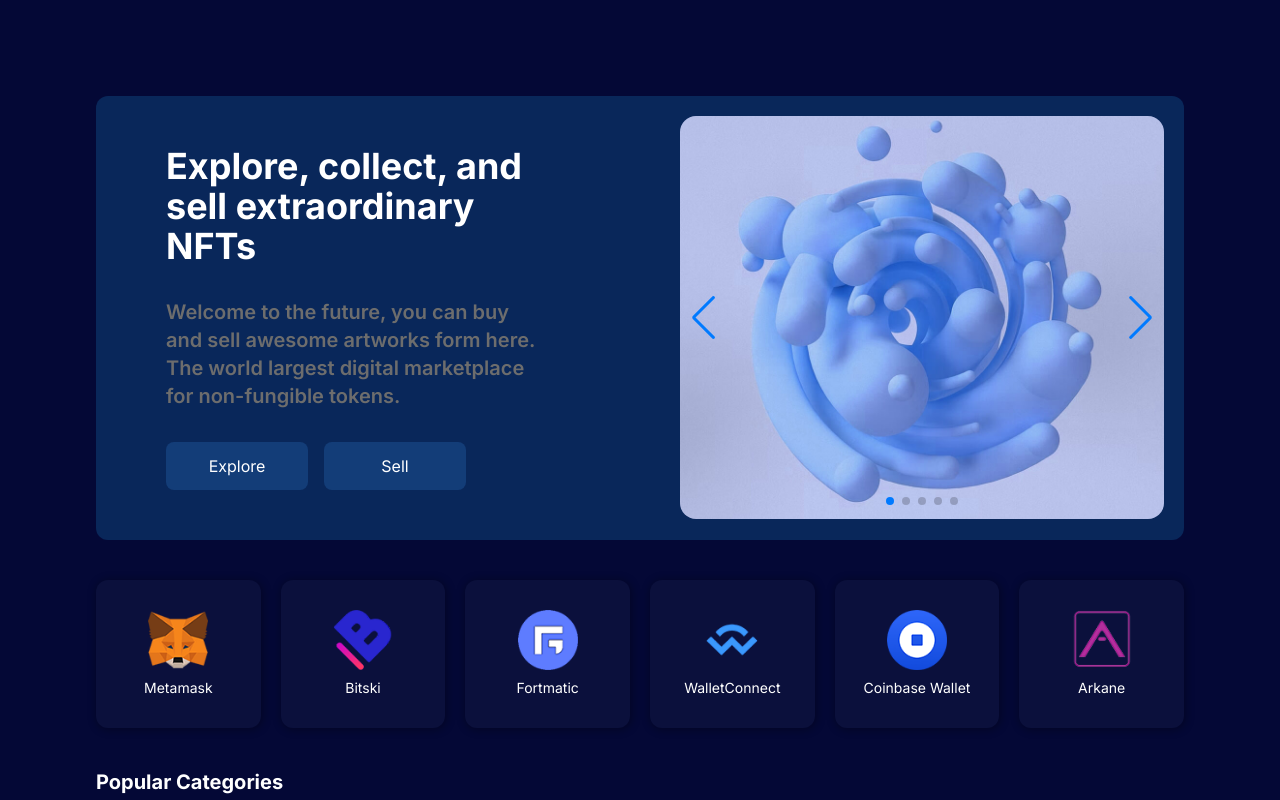
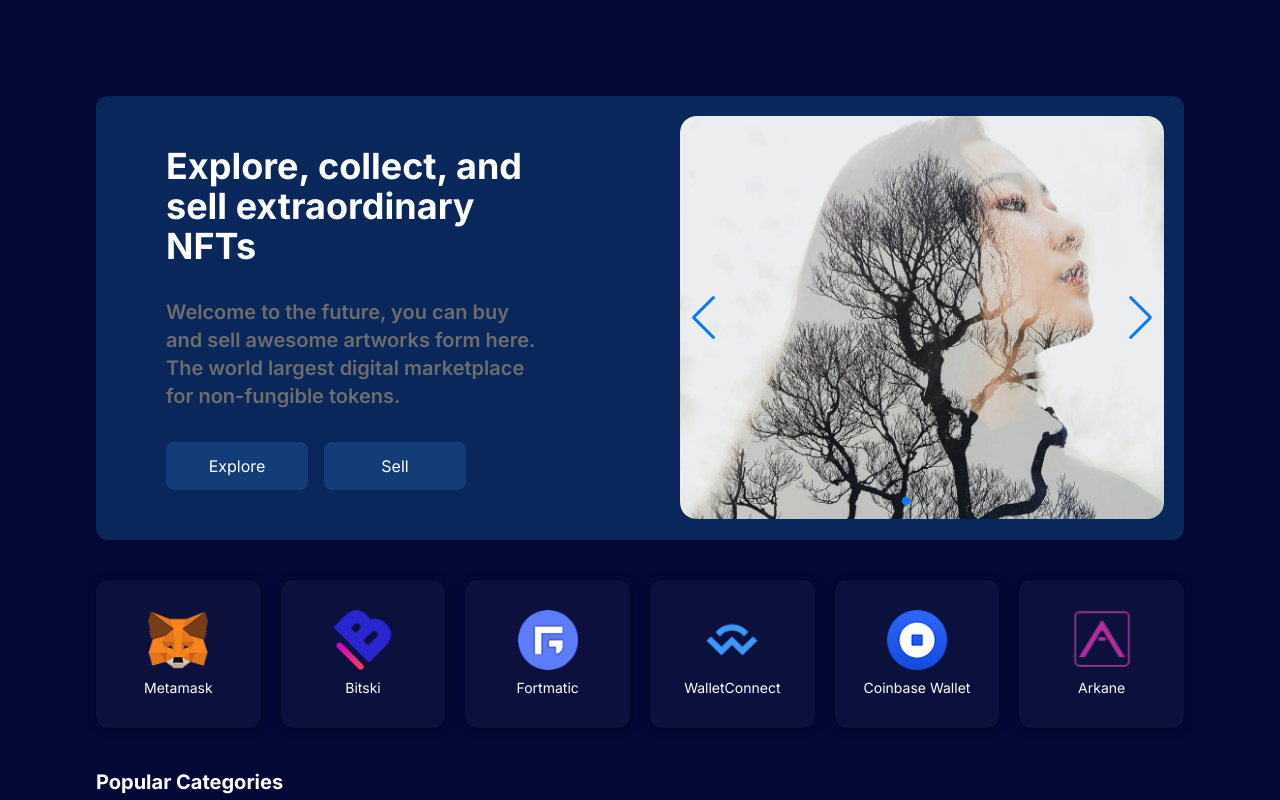
Before and after one commit to babaeiFateme/gigaland, a Next.js app in the folder my-app/: page / in a window 1280 px wide. Shown: the top 800 px of the page. Built offline with nearby package versions, Linux system fonts and the light colour scheme.

Commit message:
feat: slider hero

```diff
--- a/my-app/components/page/landing/HeroSlider.tsx
+++ b/my-app/components/page/landing/HeroSlider.tsx
@@ -5,9 +5,11 @@ import hero2 from "@/public/images/landing/hero/crs-14.jpg"
 import hero3 from "@/public/images/landing/hero/crs-15.jpg"
 import hero4 from "@/public/images/landing/hero/static-22.jpg"
 import hero5 from "@/public/images/landing/hero/static-23.jpg"
-import { Navigation, Pagination, Scrollbar, A11y } from 'swiper/modules';
+import { Navigation, Pagination, Scrollbar, A11y, Autoplay } from 'swiper/modules';
 // Import Swiper React components
 import { Swiper, SwiperSlide } from 'swiper/react';
+
+import 'swiper/css/autoplay';
 
 // Import Swiper styles
 import 'swiper/css';
@@ -19,63 +21,72 @@ const HeroSlider = () => {
     return (
         <div>
             <Swiper
-                modules={[Navigation, Pagination, Scrollbar, A11y]}
+                modules={[Navigation, Pagination, Scrollbar, A11y, Autoplay]}
                 spaceBetween={50}
                 slidesPerView={1}
                 navigation
                 loop={true}
-                autoplay={true}
+                autoplay={{ delay: 1000 }}
                 pagination={{ clickable: true }}
                 onSwiper={(swiper) => console.log(swiper)}
                 onSlideChange={() => console.log('slide change')}
             >
                 <SwiperSlide>
+                    <div className="group overflow-hidden rounded-2xl transition ease-in-out delay-750">
                         <Image
-                        className='aspect-[1.2] rounded-2xl object-cover'
+                            className='aspect-[1.2] transition max-h-[600px] ease-in-out delay-750 hover:scale-[1.1] rounded-2xl object-cover'
                             src={hero1}
                             width={800}
                             height={800}
                             alt="Bitski"
                         />
+                    </div>
                 </SwiperSlide>
                 <SwiperSlide>
+                    <div className="group overflow-hidden rounded-2xl transition ease-in-out delay-750">
                         <Image
-                        className='aspect-[1.2] rounded-2xl object-cover'
+                            className='aspect-[1.2] transition max-h-[600px] ease-in-out delay-750 hover:scale-[1.1] rounded-2xl object-cover'
                             src={hero2}
                             width={800}
                             height={800}
                             alt="Bitski"
                         />
+                    </div>
                 </SwiperSlide>
                 <SwiperSlide>
+                    <div className="group overflow-hidden rounded-2xl transition ease-in-out delay-750">
                         <Image
-                        className='aspect-[1.2] rounded-2xl object-cover'
+                            className='aspect-[1.2] hover:scale-[1.1] max-h-[600px] transition ease-in-out delay-750 rounded-2xl object-cover group-hover:scale-[1.1]'
                             src={hero3}
                             width={800}
                             height={800}
                             alt="Bitski"
                         />
+                    </div>
                 </SwiperSlide>
                 <SwiperSlide>
+                    <div className='group overflow-hidden rounded-2xl transition ease-in-out delay-750'>
                         <Image
-                        className='aspect-[1.2] rounded-2xl object-cover'
+                            className='aspect-[1.2] rounded-2xl  max-h-[600px] transition ease-in-out delay-750 over:scale-[1.1] object-cover group-hover:scale-[1.1]'
                             src={hero4}
                             width={800}
                             height={800}
                             alt="Bitski"
                         />
+                    </div>
                 </SwiperSlide>
                 <SwiperSlide>
+                    <div className='group overflow-hidden rounded-2xl transition ease-in-out delay-150'>
                         <Image
-                        className='aspect-[1.2] rounded-2xl object-cover'
+                            className='aspect-[1.2] max-h-[600px] transition ease-in-out delay-150 hover:scale-[1.1] rounded-2xl object-cover'
                             src={hero5}
                             width={800}
                             height={800}
                             alt="Bitski"
                         />
+                    </div>
+
                 </SwiperSlide>
-
-
             </Swiper>
         </div>
     )
```
Lines whose indentation alone changed are shown as unchanged.
